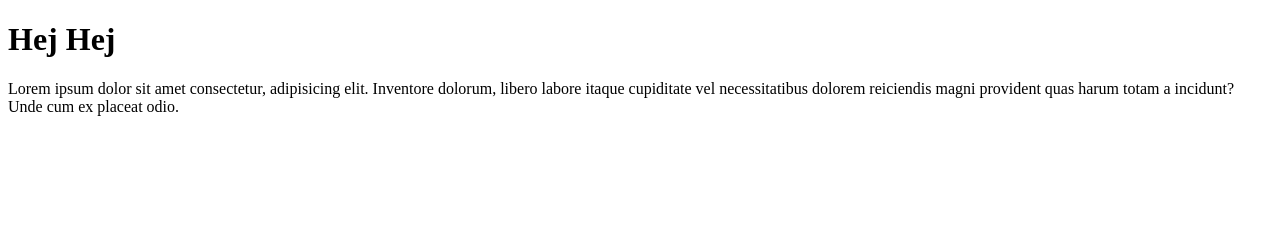
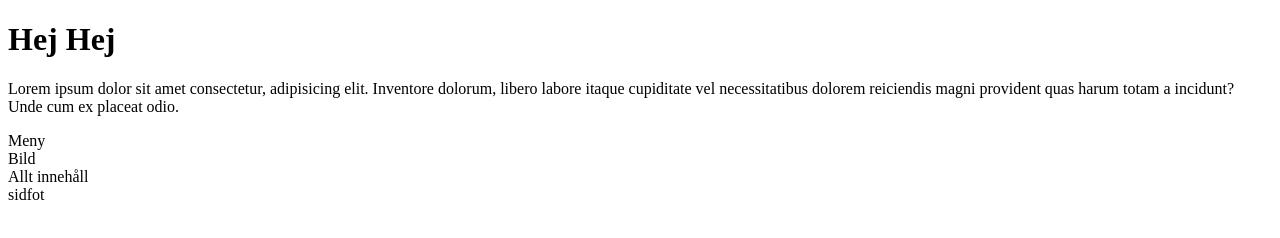
Before and after one commit to Emil12321/hemsida, a plain HTML site: page index.html in a window 1280 px wide. Drawn offline with Linux system fonts and the light colour scheme.

Commit message:
added tags

```diff
--- a/index.html
+++ b/index.html
@@ -8,5 +8,10 @@
 <body>
     <h1>Hej Hej</h1>
     <p>Lorem ipsum dolor sit amet consectetur, adipisicing elit. Inventore dolorum, libero labore itaque cupiditate vel necessitatibus dolorem reiciendis magni provident quas harum totam a incidunt? Unde cum ex placeat odio.</p>
+<nav>Meny</nav>
+<header>Bild</header>
+<main>Allt innehåll</main>
+<footer>sidfot</footer>
+
 </body>
 </html>
```
